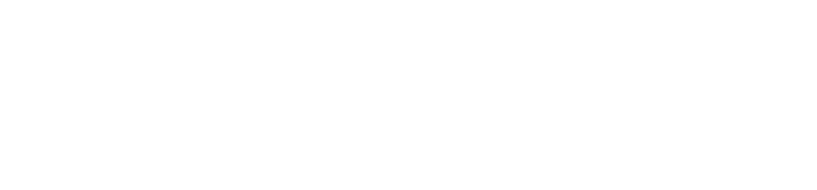
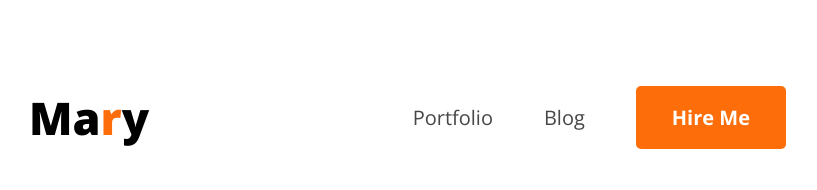
Before and after one commit to sifathasan2430/finalrepo, a plain HTML site: page index.html in a window 1280 px wide. Shown: the whole page, without its empty margins (205-1022 px from the left). Drawn offline with nearby package versions, Linux system fonts and the light colour scheme.

Commit message:
nav section complete

```diff
--- a/css/style.css
+++ b/css/style.css
@@ -0,0 +1,53 @@
+
+@import url('https://fonts.googleapis.com/css2?family=Open+Sans:ital,wght@0,300..800;1,300..800&family=Work+Sans:ital,wght@0,100..900;1,100..900&display=swap');
+
+
+.nav-section{
+    display: flex;
+    align-items: center;
+    justify-content: space-between;
+    margin: 50px 230px 0 226px;
+}
+.nav-title{
+
+    font-family: Open Sans;
+    font-size: 45px;
+    font-weight: 800;
+    line-height: 61px;
+    letter-spacing: 0%;
+    text-align: left;
+}
+.nav-title-text{
+color: #FD6E0A;
+}
+.nav-items ul{
+    display: flex;
+    align-items: center;
+}
+.nav-items ul li{
+list-style-type: none ;
+}
+.nav-items ul li a{
+color: rgb(71, 71, 71);
+font-family: Open Sans;
+font-size: 20px;
+font-weight: 400;
+line-height: 27px;
+letter-spacing: 0%;
+text-align: left;
+text-decoration: none;
+margin-right: 51px;
+}
+.btn-primary{
+    color: rgb(255, 255, 255);
+font-family: Open Sans;
+font-size: 20px;
+font-weight: 700;
+line-height: 27px;
+letter-spacing: 0%;
+text-align: left;
+    border-radius: 5px;
+border: none;
+background: rgb(253, 110, 10);
+padding: 18px 36px;
+}
--- a/index.html
+++ b/index.html
@@ -7,6 +7,20 @@
     <link rel="stylesheet" href="css/style.css">
 </head>
 <body>
+    <header>
+        <nav class="nav-section">
+            <h1 class="nav-title">Ma<span class="nav-title-text">r</span>y</h1>
+           <div class="nav-items">
+            <ul>
+                <li><a href="#">Portfolio</a></li>
+                <li><a href="#">Blog</a></li>
+                <li><a href="#">
+                    <button class="btn-primary">Hire Me</button></a></li>
+                </li>
+            </ul>
+           </div>
+        </nav>
+    </header>
 
 </body>
 </html>
```
